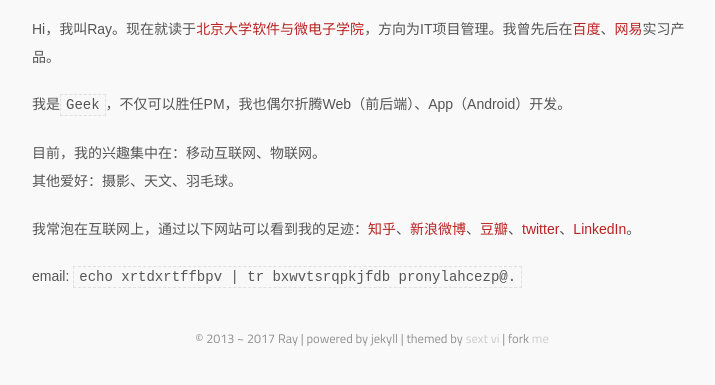
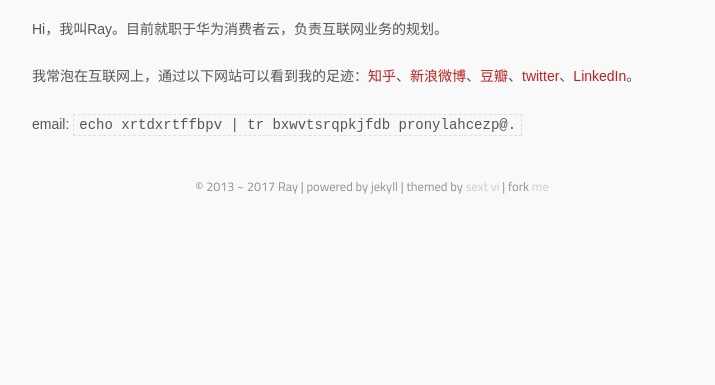
Before and after one commit to raypp/blog, a Jekyll site: the page built from about.markdown, in a window 1280 px wide, cut to the strip 434-819 px from the top of the page. Shown: the whole strip, without its empty margins (268-983 px from the left). Built offline with Jekyll 4.4.1, drawn with Linux system fonts in a browser that asks for light colours; some web fonts are replaced; Markdown is read by kramdown in place of the engine named in the settings; a script that is not in the unit is left out; comment, search, counter and statistics services are not loaded.

Commit message:
Update about.markdown

```diff
--- a/about.markdown
+++ b/about.markdown
@@ -2,12 +2,7 @@
 layout: about
 ---
 
-Hi，我叫Ray。现在就读于[北京大学](http://www.pku.edu.cn "Peking University")[软件与微电子学院](http://www.ss.pku.edu.cn "School of Software and Microelectronics")，方向为IT项目管理。我曾先后在[百度](http://www.baidu.com "Baidu")、[网易](http://www.netease.com/ "NetEase")实习产品。
-
-我是`Geek`，不仅可以胜任PM，我也偶尔折腾Web（前后端）、App（Android）开发。
-
-目前，我的兴趣集中在：移动互联网、物联网。
-其他爱好：摄影、天文、羽毛球。
+Hi，我叫Ray。目前就职于华为消费者云，负责互联网业务的规划。
 
 我常泡在互联网上，通过以下网站可以看到我的足迹：[知乎](http://www.zhihu.com/people/yutian "知乎")、[新浪微博](http://weibo.com/raypp "微博")、[豆瓣](http://www.douban.com/people/raypp/ "豆瓣")、[twitter](http://twitter.com/#!/raypp "Twitter")、[LinkedIn](http://cn.linkedin.com/in/leiyutian/ "LinkedIn")。
 
```
